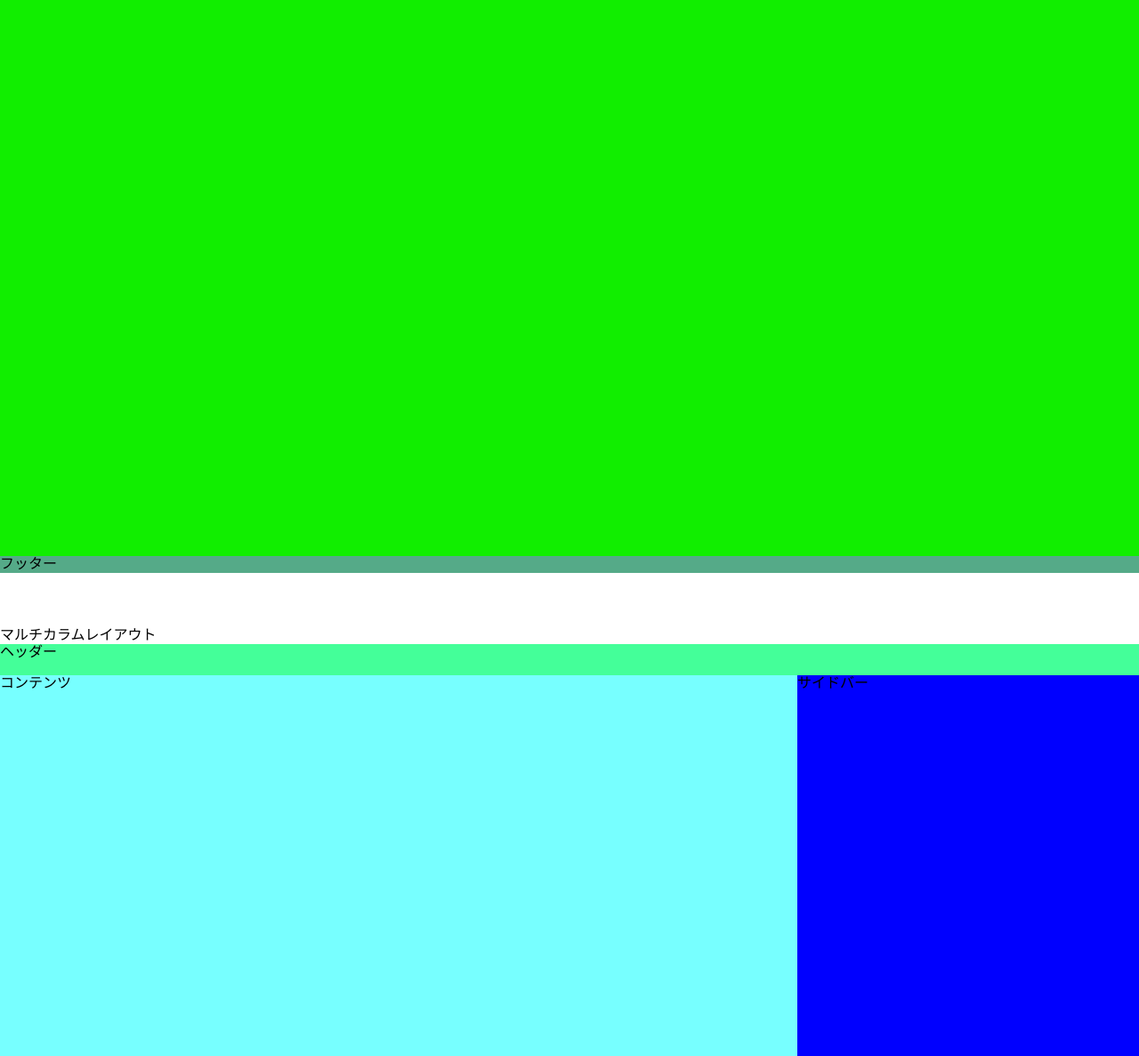
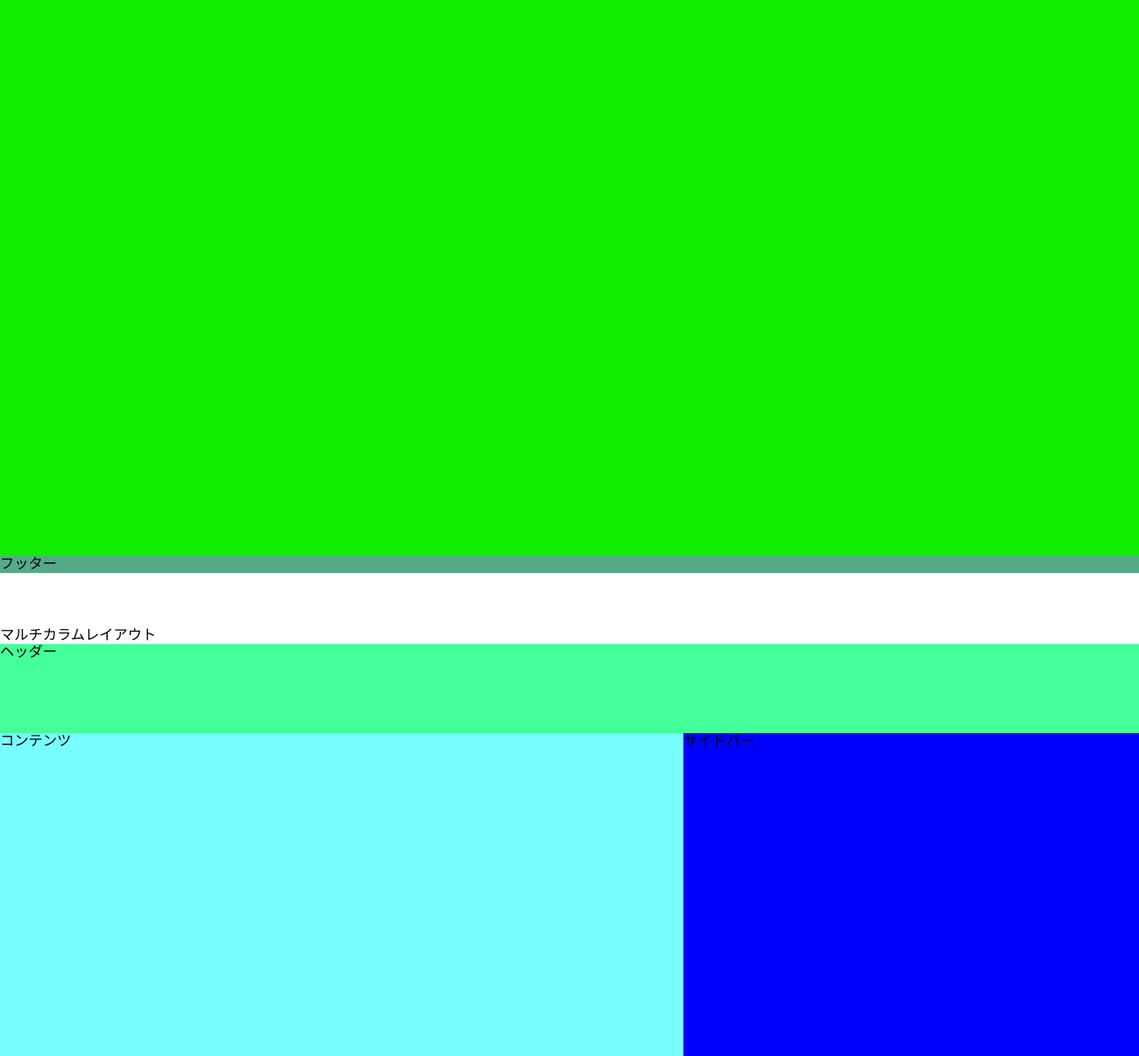
Before and after one commit to nisihara-yudai/seiteki_layout, a plain HTML site: page index.html in a window 1280 px wide. Shown: the part 113-1300 px from the top of the page at 89% size. Drawn offline with Linux system fonts and the light colour scheme.

Commit message:
second commit

```diff
--- a/css/style.css
+++ b/css/style.css
@@ -38,25 +38,25 @@ section.column02 {
 
 header.header02 {
     background: #4F9;
-    height: 35px;
+    height: 100px;
 }
 
 main.main02 {
     display: flex;
-    height: 70%;
+    height: 400px;
 }
 
 article.contents {
     background: #7FF;
-    width: 70%;
+    width: 60%;
 }
 
 aside.side {
     background: blue;
-    width: 30%;
+    width: 40%;
 }
 
 footer.footer02 {
     background: #28A;
-    height: 156px;
+    height: auto;
 }
```
Also changed, not shown: img/card1.jpg (added), img/card2.jpg (added), img/card3.jpg (added), img/card4.jpg (added), img/card7.jpg (added), img/card8.jpg (added), img/card9.jpg (added), 3 other files.
